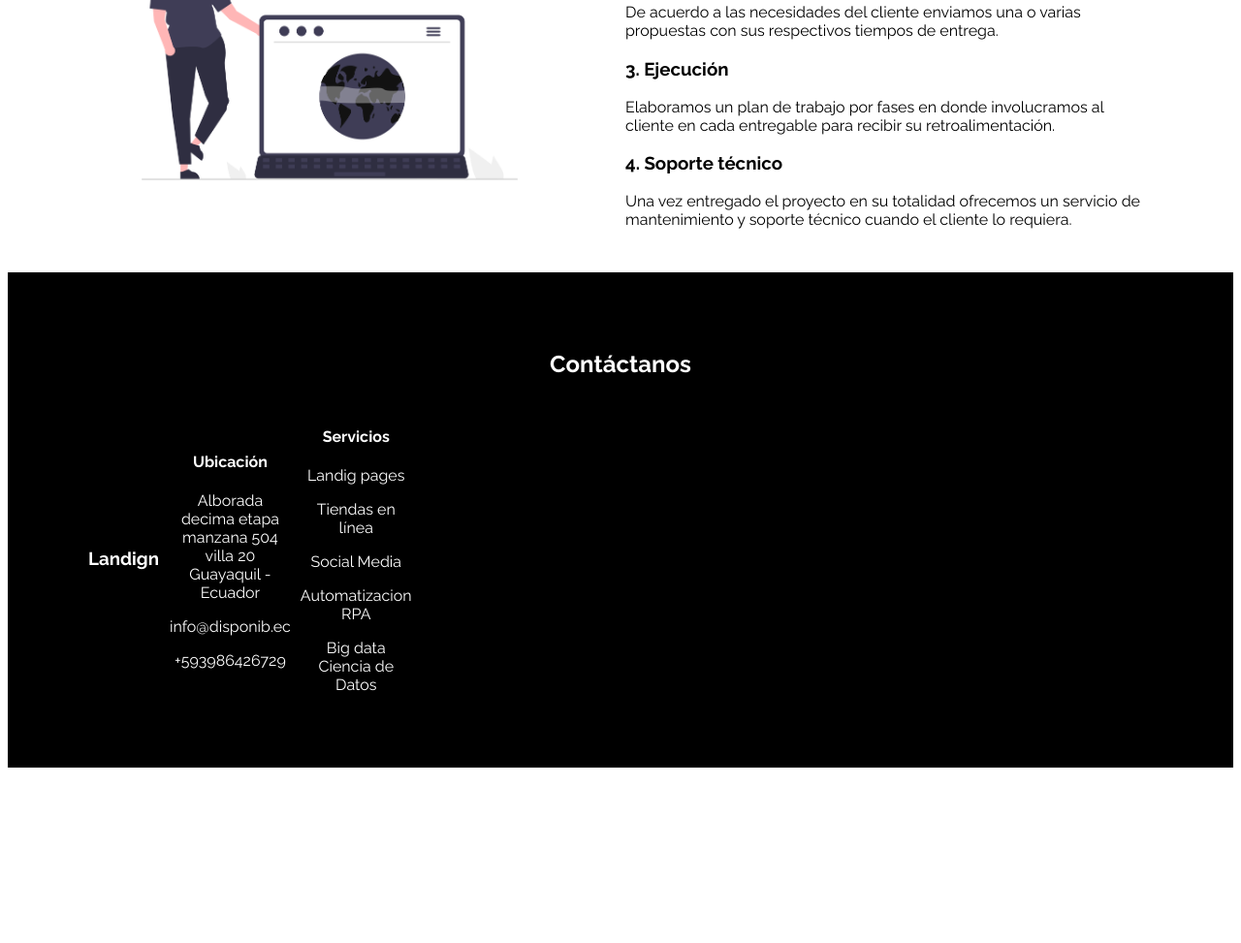
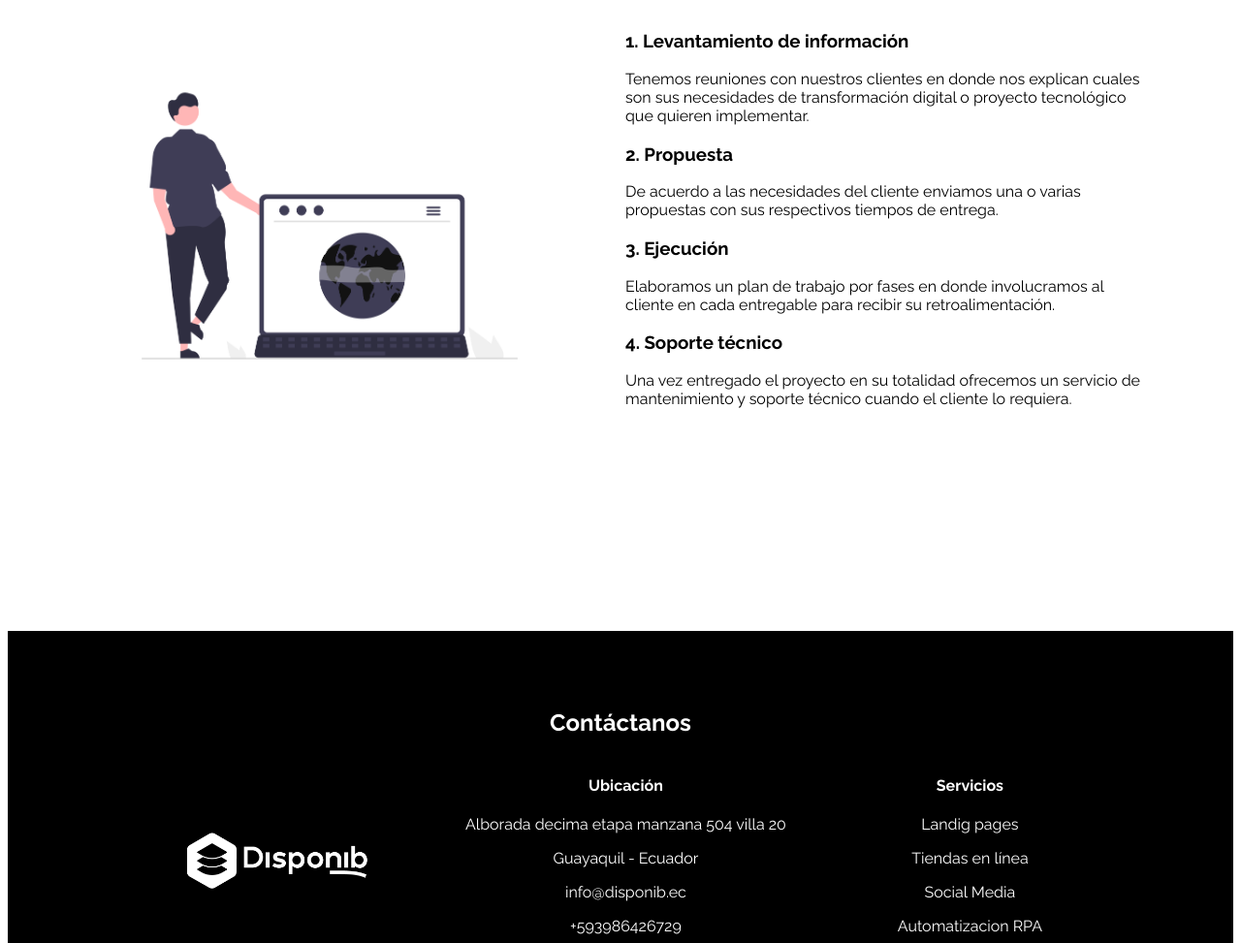
Before and after one commit to Vinicioxlv/LandignUcamp, a plain HTML site: page index.html in a window 1280 px wide. Shown: the part 1827-2800 px from the top of the page at 97% size. Before the commit the page ends 2627 px from the top, so only its background shows below. Drawn offline with nearby package versions, Linux system fonts and the light colour scheme; a script that the page names is missing.

Commit message:
Se agrega el logotipo y se mejora el footer

```diff
--- a/index.html
+++ b/index.html
@@ -16,7 +16,7 @@
    <header class="hero">
     <nav class="nav container">
         <div class="nav__logo">
-            <h2 class="nav__title">Landign</h2>
+            <img class="logo" src="./assets/LogoBNDispoweb.png" alt="">
         </div>
         <ul class="nav__link nav__link--menu">
             <li class="nav__items">
@@ -109,29 +109,35 @@
         </section>
     </main>
     <footer>
+        <h2 class="titulo-footer">Contáctanos</h2>
         <div class="grid">
-            <div class="textos-footer">
-                <h2 class="subtitulo">Contáctanos</h2>
-            </div>
-            <div class="footer-logo">
-                <h3>Landign</h3>
-            </div>
-            <div class="footer-direccion">
-                <h4>Ubicación</h4>
-                <p>Alborada decima etapa manzana 504 villa 20 Guayaquil - Ecuador</p>
-                <p>info@disponib.ec</p>
-                <p>+593986426729</p>
-            </div>
-            <div class="footer-Servicios">
-                <h4>Servicios</h4>
-                <p>Landig pages</p>
-                <p>Tiendas en línea</p>
-                <p>Social Media</p>
-                <p>Automatizacion RPA</p>
-                <p>Big data Ciencia de Datos </p>
+            <div class="footer-datos">
+                <div class="footer-logo">
+                    <img class="logo" src="./assets/LogoBNDispoweb.png" alt="">
+                </div>
+                <div class="footer-info">
+                    <h4>Ubicación</h4>
+                    <p class="tf">Alborada decima etapa manzana 504 villa 20</p>
+                     <p>Guayaquil - Ecuador</p>
+                    <p class="tf">info@disponib.ec</p>
+                    <p class="tf">+593986426729</p>
+                </div>
+                <div class="footer-info">
+                    <h4>Servicios</h4>
+                    <p class="tf">Landig pages</p>
+                    <p class="tf">Tiendas en línea</p>
+                    <p class="tf">Social Media</p>
+                    <p class="tf">Automatizacion RPA</p>
+                    <p class="tf">Big data Ciencia de Datos </p>
+                </div>
             </div>
         </div>
+        <br>
+        <br>
+        <br>
+        <p class="derechos"> Dispononib 2022 derechos reservados</p>
     </footer>
+    <section class="derechos"></section>
 
     <script src="./js/menu.js"></script>
 
--- a/styles.css
+++ b/styles.css
@@ -53,6 +53,14 @@ body{
     align-items: center;
 }
 
+.img{
+    width: 95%;
+    max-width: 500px;
+}
+
+.logo{
+    width: 200px;
+}
 .nav__title {
     font-weight: 300;
     color: #fff;
@@ -218,7 +226,7 @@ body{
 
 .mision{
     padding: 50px 0;
-    height: 500px;
+    height: 870px;
 }
 .titulo-mision{
     grid-column: 1/-1;
@@ -242,8 +250,25 @@ footer{
     text-align: center;
     padding: 60px 0;
 }
-.textos-footer{
+
+
+.titulo-footer{
     grid-column: 1/-1;
+    text-align: center;
+}
+
+.footer-datos{
+    grid-column:1/-1;
+    display: flex;
+    width:100%;
+    height:100%;
+    justify-content: space-evenly;
+    align-items: center;
+    flex-wrap: wrap;
+}
+
+.footer-info{
+    height: 220px;
 }
 
 [class^="footer-item"] a{
```
Also changed, not shown: assets/LogoBNDispoweb.png (added).
